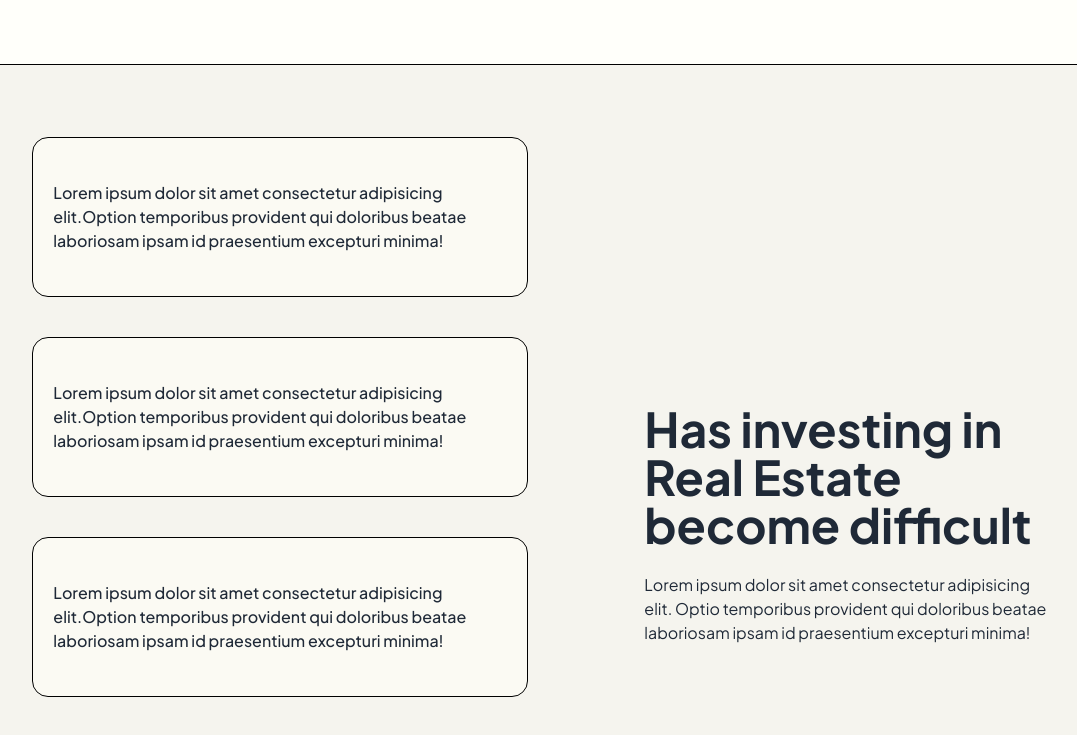
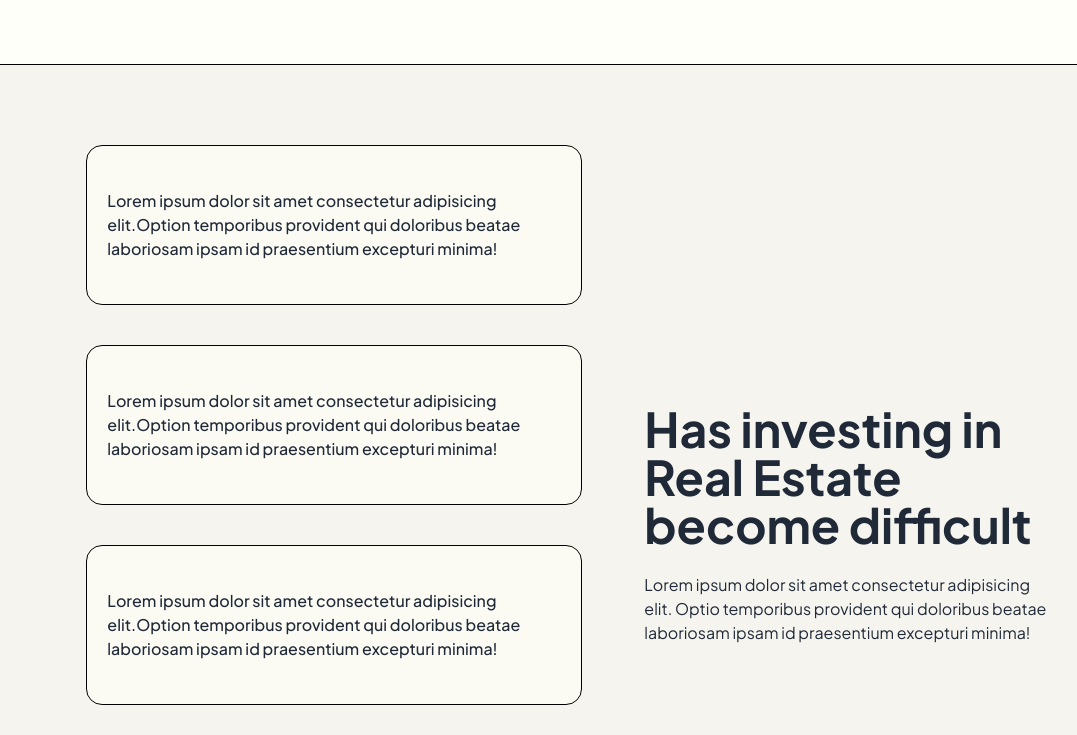
Before and after one commit to Neon-jeff/groo-frontend, a React (Vite) app: page / in a window 1280 px wide. Shown: the part 1680-2415 px from the top of the page, without its empty margins (99-1176 px from the left). Built offline with nearby package versions, Linux system fonts and the light colour scheme.

Commit message:
Card Fix

```diff
--- a/src/components/homeComponents/problemCard.jsx
+++ b/src/components/homeComponents/problemCard.jsx
@@ -6,7 +6,7 @@ export default function ProblemCard({text}) {
       className={`h-40  relative w-4/5 max-sm:w-full  hover:scale-105 transition duration-100 ease-in `}
     >
       {/* <div className="absolute bg-transparent border-2 border-black w-full  h-full rounded-md"></div> */}
-      <div className="bg-fill text-md w-full p-5 h-full border-[1px] border-black  translate-x-2 -translate-y-2 flex items-center justify-center  rounded-2xl font-medium">
+      <div className="bg-fill text-md w-full p-5 h-full border-[1px] border-black  flex items-center justify-center  rounded-2xl font-medium">
        {text}
       </div>
     </div>
--- a/src/components/homeComponents/problems.jsx
+++ b/src/components/homeComponents/problems.jsx
@@ -4,7 +4,7 @@ import ButtonOutiline from '../buttons/buttonOutline';
 
 export default function Problems() {
   return (
-    <div className="bg-sub border-t-[1px] border-b-[1px] border-black flex w-full flex-row-reverse py-20 items-center justify-center max-sm:flex-col max-sm:gap-10 px-5  ">
+    <div className="bg-sub border-t-[1px] border-b-[1px] border-black  flex w-full flex-row-reverse py-20 items-center justify-center max-sm:flex-col max-sm:gap-10 px-5  ">
       <div className="w-1/3 max-sm:w-full">
         <h1 className="text-5xl max-sm:text-3xl pb-6 font-semibold self-start ">
           Has investing in Real Estate become difficult
@@ -15,7 +15,7 @@ export default function Problems() {
           praesentium excepturi minima!
         </p>
       </div>
-      <div className="w-1/2 flex flex-col gap-10 max-sm:gap-5 max-sm:w-full ">
+      <div className="w-1/2 flex flex-col items-center gap-10 max-sm:gap-5 max-sm:w-full ">
         <ProblemCard
           text={
             " Lorem ipsum dolor sit amet consectetur adipisicing elit.Option temporibus provident qui doloribus beatae laboriosam ipsam id praesentium excepturi minima!"
```
